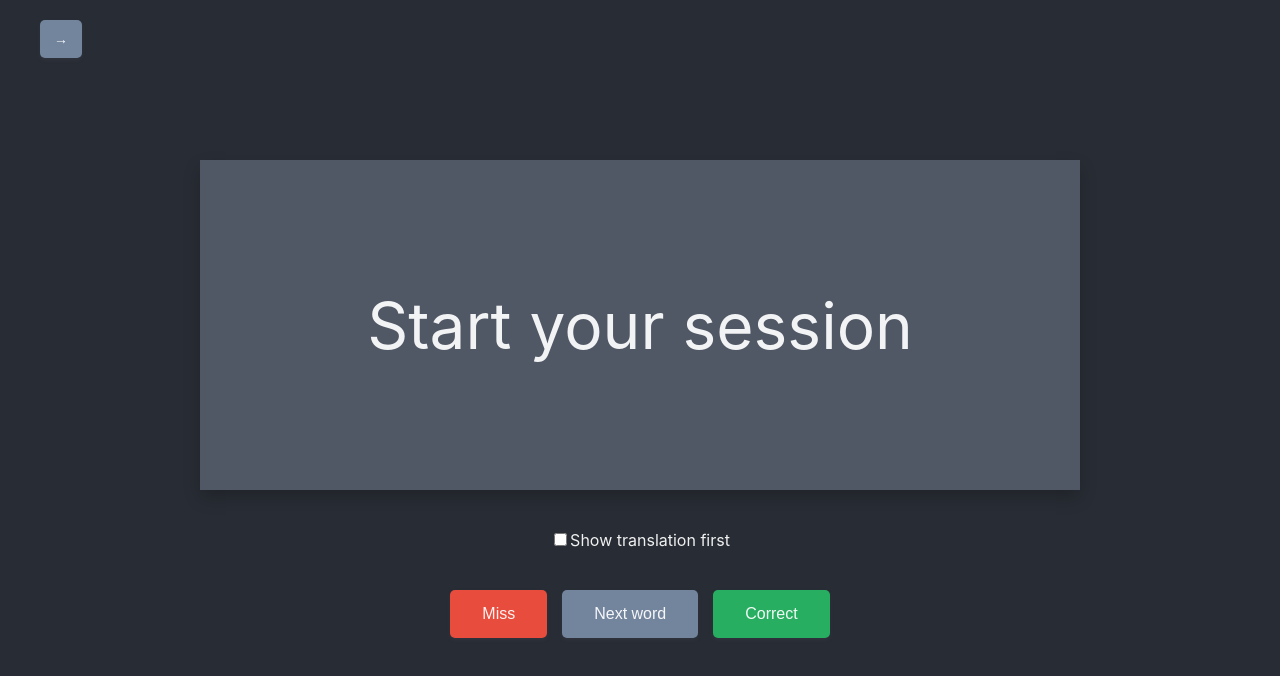
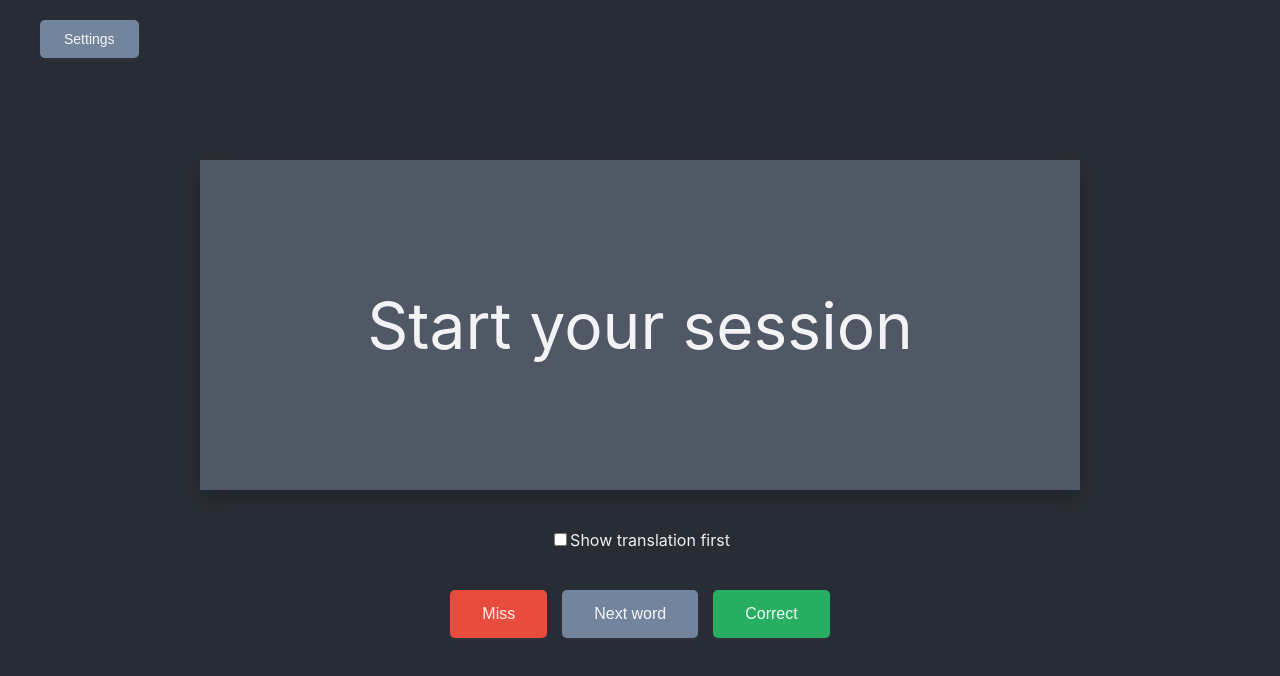
Before and after one commit to azach/lingocards, a React (Create React App) app: page / in a window 1280 px wide. Shown: the top 676 px of the page. Built offline with nearby package versions, Linux system fonts and the light colour scheme.

Commit message:
settings dropdown

```diff
--- a/src/App.css
+++ b/src/App.css
@@ -86,7 +86,6 @@ button,
   flex-direction: column;
   align-items: center;
   justify-content: center;
-  /* font-size: calc(10px + 2vmin); */
 }
 
 .app-footer {
@@ -99,3 +98,35 @@ button,
   grid-auto-flow: column;
   grid-auto-columns: max-content;
 }
+
+.dropdown {
+  position: relative;
+  display: inline-block;
+}
+
+.dropdown-content {
+  display: none;
+  position: absolute;
+  background-color: #f9f9f9;
+  box-shadow: 0px 8px 16px 0px rgba(0, 0, 0, 0.2);
+  z-index: 1;
+  min-width: 140px;
+}
+
+.dropdown-content a {
+  color: black;
+  text-decoration: none;
+  display: block;
+  padding: 14px 18px;
+  font-size: 14px;
+  text-align: center;
+}
+
+.dropdown-content a:hover {
+  background-color: rgba(115, 132, 157, 0.8);
+  color: #f9f9f9;
+}
+
+.dropdown:hover .dropdown-content {
+  display: block;
+}
--- a/src/Header.js
+++ b/src/Header.js
@@ -1,9 +1,7 @@
-import { useState } from "react";
+/* eslint-disable jsx-a11y/anchor-is-valid */
 import { addWordsToCachedWorkBank } from "./translations";
 
 function Header() {
-  const [showActions, setShowActions] = useState(false);
-
   const importFile = (e) => {
     const file = e.target.files[0];
 
@@ -22,19 +20,11 @@ function Header() {
   };
 
   return (
-    <div className="button-row">
-      <button
-        className="small"
-        onClick={() => setShowActions(!showActions)}
-        style={{ padding: "11px 14px" }}
-      >
-        {showActions ? "←" : "→"}
-      </button>
-
-      {showActions && (
-        <>
-          <button
-            className="small"
+    <div class="dropdown">
+      <button class="small">Settings</button>
+      <div class="dropdown-content">
+        <a
+          href="#"
           onClick={() => {
             const response = window.prompt("Enter word to add");
 
@@ -44,14 +34,12 @@ function Header() {
           }}
         >
           Add new word
-          </button>
-
-          <label htmlFor="file-upload" className="file-upload small">
-            Import words
-          </label>
+        </a>
+        <a href="#">
+          <label htmlFor="file-upload">Import words</label>
           <input id="file-upload" type="file" onChange={importFile} />
-        </>
-      )}
+        </a>
+      </div>
     </div>
   );
 }
```
Lines whose indentation alone changed are shown as unchanged.
